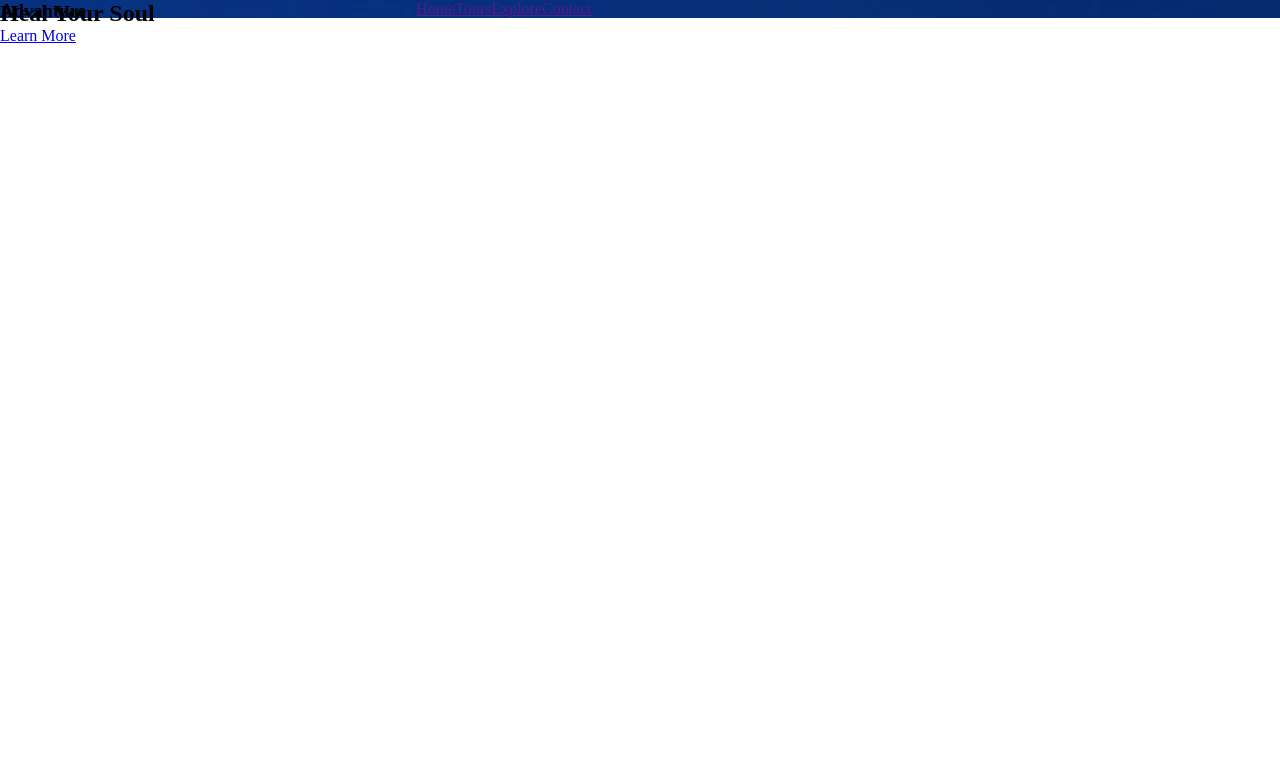
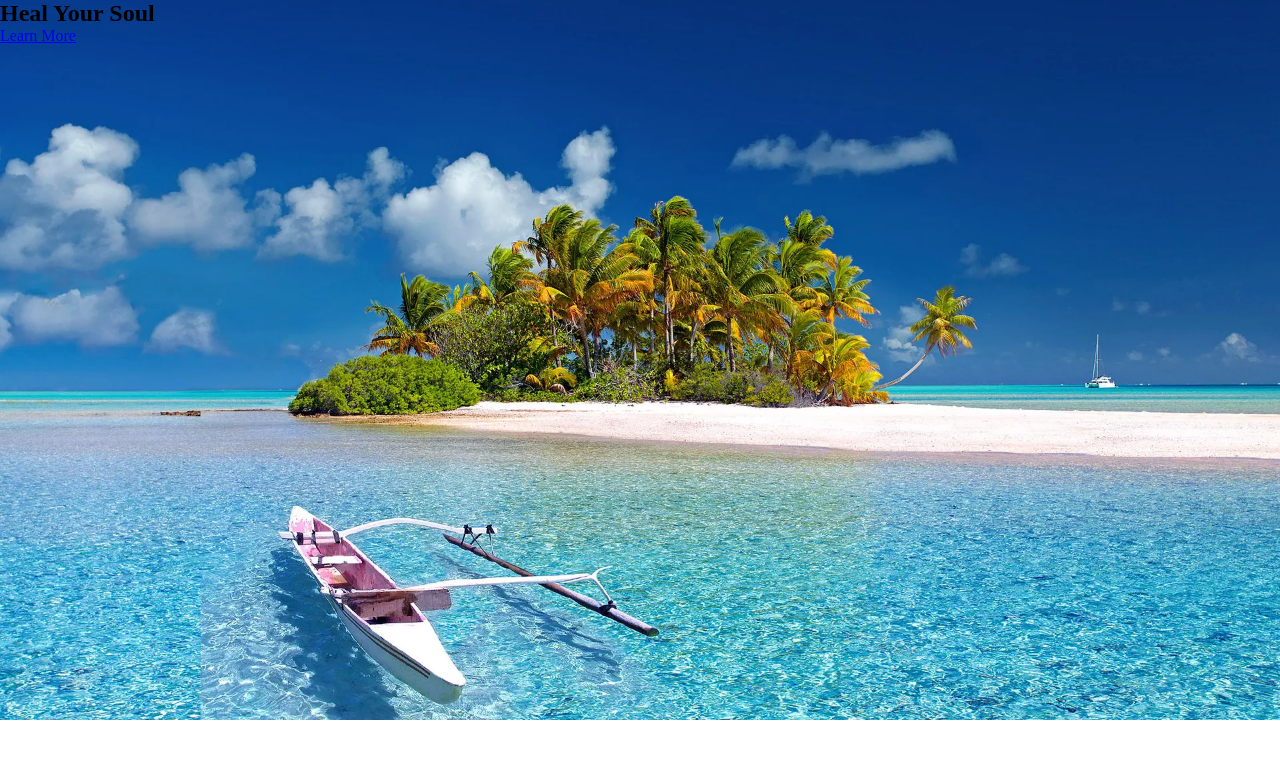
Before and after one commit to PoudelAmrit123/CSS, a plain HTML site: page index.html in a window 1280 px wide. Drawn offline with Linux system fonts and the light colour scheme.

Commit message:
header img

```diff
--- a/css/style.css
+++ b/css/style.css
@@ -6,13 +6,23 @@
 
 header {
 
-    width: 100%;
-    height: 100%;
-    background-image: url(./img/mainheader.webp);
+    width: 100vw;
+    height: 90vh;
+    background-image: url('../img/mainheader.webp');
+/*
+clip-path: polygon(0% 15%, 0 0, 15% 0%, 85% 0%, 100% 0, 100% 15%, 100% 72%, 95% 86%, 82% 100%, 19% 100%, 7% 91%, 0 76%); */
+background-position-y: center;
+background-position-x: bottom;
 
- background-color: whitesmoke;
+
+    background-size: cover;
+
+
+
+ /* background-color: rgb(10, 2, 2); */
    /* clip-path: polygon(0 0, 56% 0, 100% 0, 100% 60%, 70% 81%, 32% 81%, 0 60%);  */
     /* min-height: 40rem; */
+    /* clip-path: polygon(0% 15%, 0 0, 15% 0%, 85% 0%, 100% 0, 100% 15%, 100% 72%, 95% 86%, 82% 100%, 19% 100%, 7% 91%, 0 76%); */
 
 
 }
@@ -30,8 +40,8 @@ header {
     bottom: 0;
 
  }
-
- /* .beach {
+/*
+  .beach {
 
      margin-left: -26rem;
      overflow-x: auto;
@@ -40,7 +50,7 @@ header {
      margin-right: -11rem;
      overflow: hidden;
  }
-  */
+
 
 nav ul {
     display: flex;
@@ -53,7 +63,7 @@ nav ul {
       margin-left: 25rem;
       padding-left: 1rem;
 
-   }
+   }  */ */
 
     .navicon {
 
--- a/index.html
+++ b/index.html
@@ -21,16 +21,16 @@
 
         <nav>
 
-
-            <h3 class="heading"> Advanture</h3>
-            <ul>
-        <!-- <img src="img/mainheader.webp"" ; alt="" class="beach" > -->
+<!--
+           <h3 class="heading"> Advanture</h3>
+            <ul> -->
+        <!-- <img src="img/mainheader.webp"" ; alt="" class="beach" >
          <li class="navicon"> <a href=""> Home</a> </li>
          <li class="navicon"> <a href=""> Tours</a> </li>
 
          <li class="navicon"  > <a href=""> Explore</a> </li>
          <li class="navicon"  > <a href=""> Contact</a></li>
-     </ul>
+     </ul>  -->
  </nav>
 
     </header>
```
